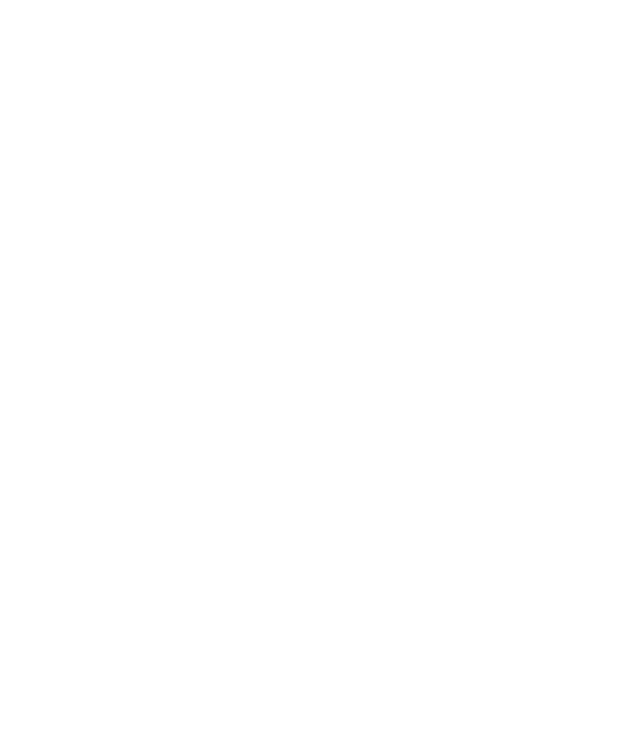
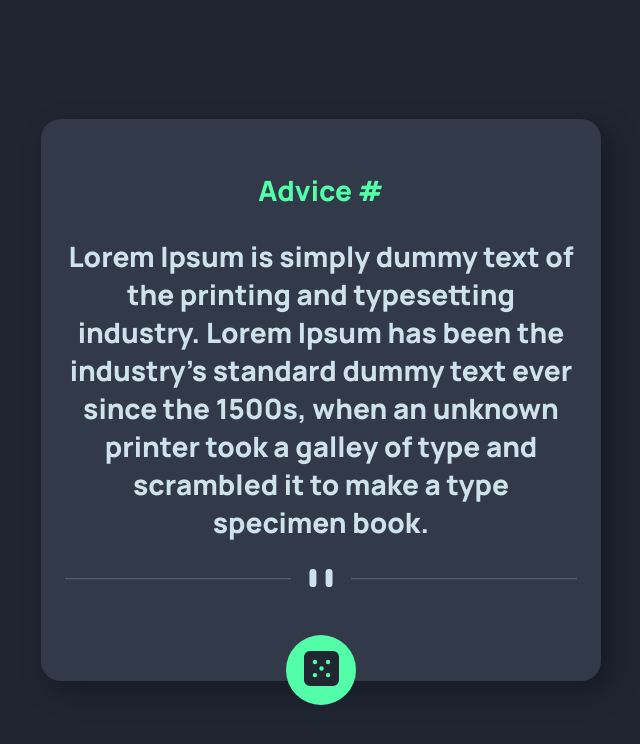
Before and after one commit to abdo1rahman/advice-generator, a website: page index.html in a window 1280 px wide. Shown: the whole page, without its empty margins (319-959 px from the left). Drawn offline with Linux system fonts and the light colour scheme.

Commit message:
Desktop design complete

```diff
--- a/index.html
+++ b/index.html
@@ -6,6 +6,24 @@
     <title>Give Advice</title>
     <link rel="stylesheet" href="main.css" />
   </head>
-  <body></body>
+  <body>
+    <div class="card">
+      <p class="advice-no">Advice #</p>
+      <p class="advice">
+        Lorem Ipsum is simply dummy text of the printing and typesetting
+        industry. Lorem Ipsum has been the industry's standard dummy text ever
+        since the 1500s, when an unknown printer took a galley of type and
+        scrambled it to make a type specimen book.
+      </p>
+      <img src="./images/pattern-divider-desktop.svg" alt=" " class="divider" />
+      <button class="generate">
+        <img
+          src="./images/icon-dice.svg"
+          alt="Generate random advice"
+          class="dice"
+        />
+      </button>
+    </div>
+  </body>
   <script type="module" src="src/js/index.js"></script>
 </html>
--- a/main.css
+++ b/main.css
@@ -0,0 +1,71 @@
+@import url("https://fonts.googleapis.com/css2?family=Manrope:wght@200..800&display=swap");
+:root {
+  /* *text */
+  --advice: hsl(193, 38%, 86%);
+  --advice-no: hsl(150, 100%, 66%);
+  --quote: 28px;
+  /* *backgrounds */
+  --dark: hsl(217, 19%, 38%);
+  --darker: hsl(217, 19%, 24%);
+  --darkest: hsl(218, 23%, 16%);
+}
+
+html {
+  height: 100dvh;
+}
+
+body {
+  font-family: "Manrope";
+  font-weight: 800;
+  margin: 0;
+  height: 100vh;
+  display: flex;
+  align-items: center;
+  justify-content: center;
+  background-color: var(--darkest);
+}
+
+.card {
+  width: 40%;
+  padding: 1.5rem;
+  background-color: var(--darker);
+  display: flex;
+  flex-direction: column;
+  text-align: center;
+  border-radius: 20px;
+  box-shadow: 10px 10px 30px rgba(0, 0, 0, 0.322);
+}
+
+.advice-no {
+  color: var(--advice-no);
+  font-size: var(--quote);
+}
+
+.advice {
+  color: var(--advice);
+  font-size: var(--quote);
+  margin-top: 0;
+}
+
+.dice {
+  height: 35px;
+  width: auto;
+}
+
+.generate {
+  width: fit-content;
+  align-self: center;
+  background-color: var(--advice-no);
+  border: none;
+  width: 70px;
+  height: 70px;
+  border-radius: 50%;
+  position: relative;
+  top: 3rem;
+  cursor: pointer;
+  transition: box-shadow 0.5s ease;
+}
+
+.generate:hover {
+  box-shadow: 0 0 30px var(--advice-no);
+}
--- /dev/null
+++ b/src/ts/index.ts
@@ -0,0 +1 @@
+import { animate } from "motion";
```
